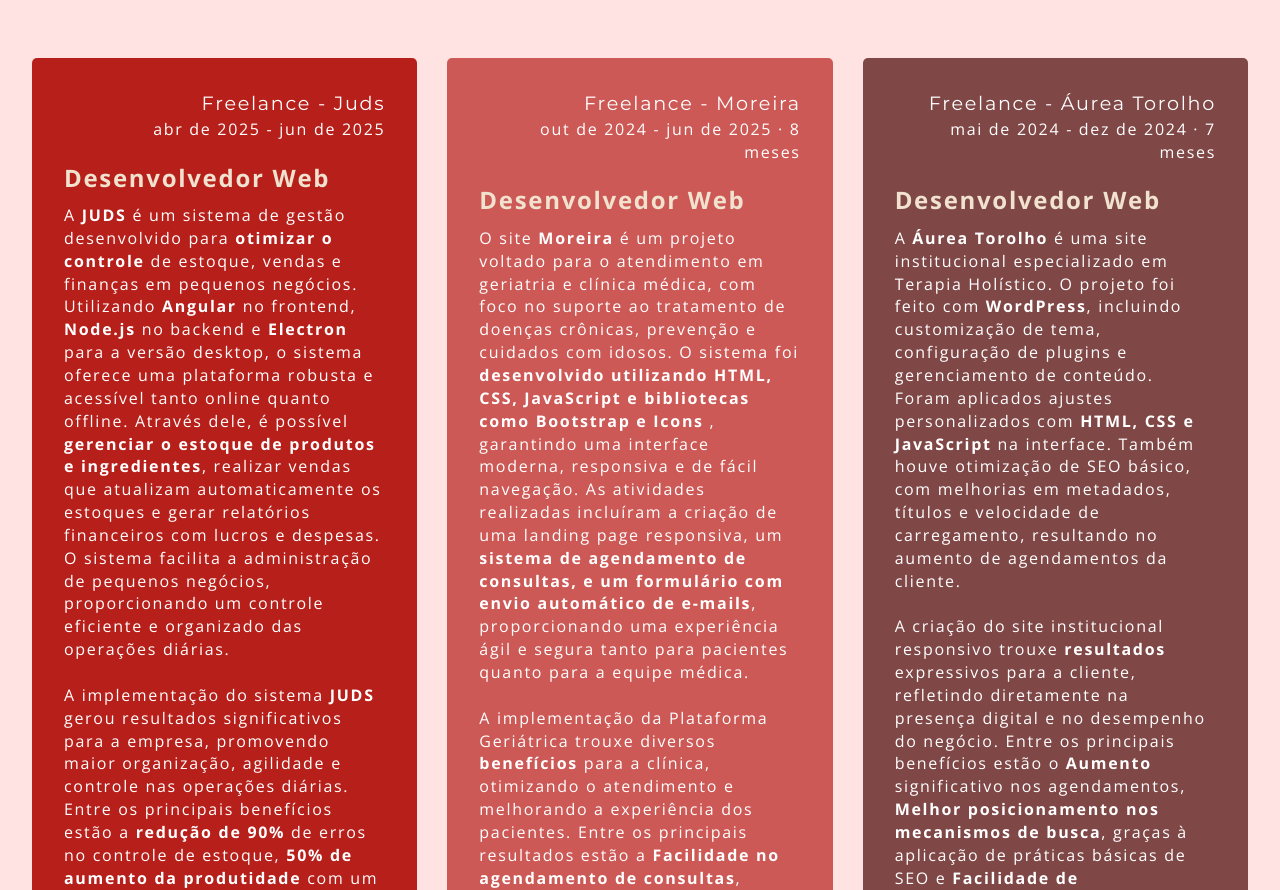
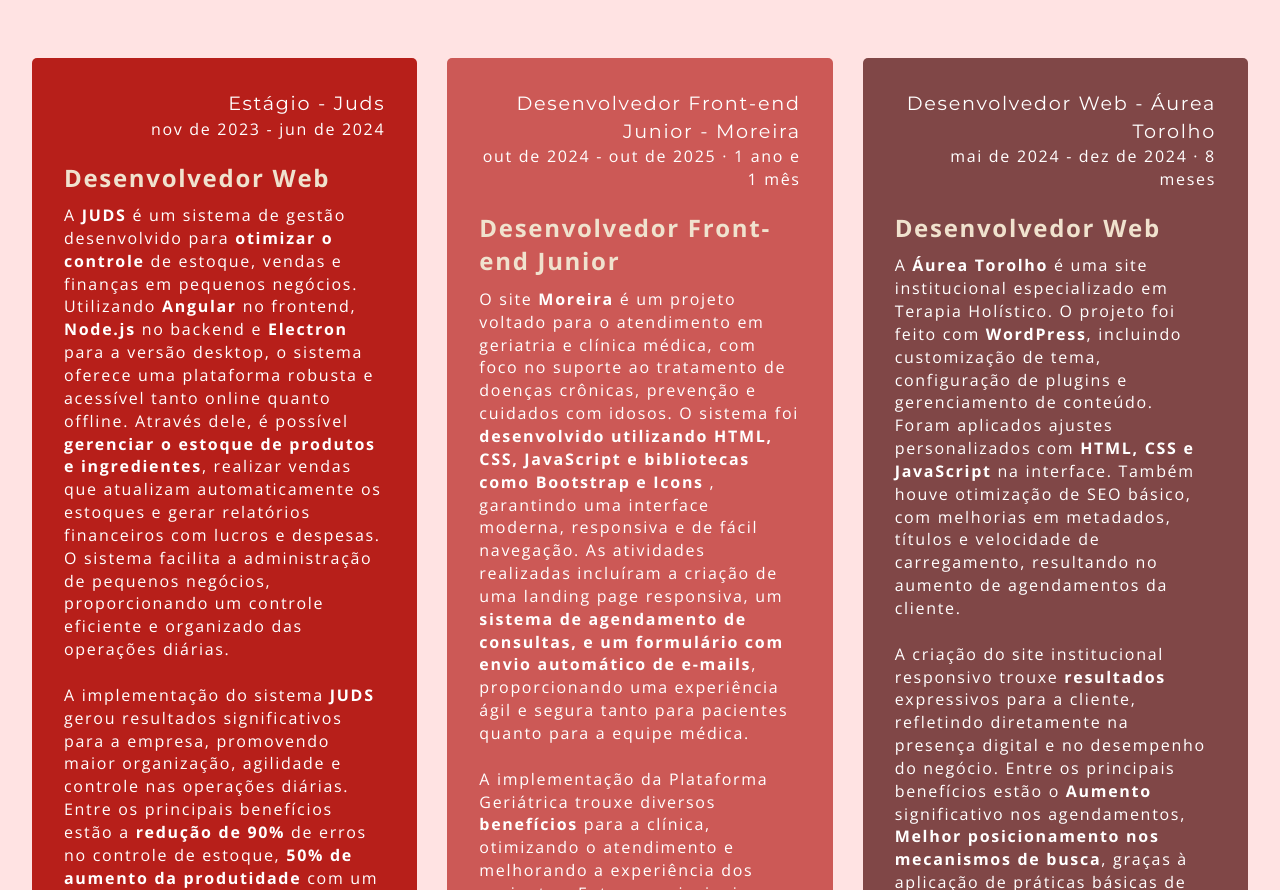
Before and after one commit to Robertxrs/portfolio, a website: page index.html in a window 1280 px wide. Shown: the part 3175-4065 px from the top of the page. Drawn offline with nearby package versions, Linux system fonts and the light colour scheme.

Commit message:
Update index.html

```diff
--- a/index.html
+++ b/index.html
@@ -223,8 +223,8 @@
             <div class="swiper-wrapper">
               <div class="swiper-slide testimonial-box yellow">
                 <div class="text-right">
-                  <p class="name">Freelance - Juds</p>
-                  <p class="time">abr de 2025 - jun de 2025</p>
+                  <p class="name">Estágio - Juds</p>
+                  <p class="time">nov de 2023 - jun de 2024</p>
                 </div>
                 <h2>
                   <b>Desenvolvedor Web</b>
@@ -245,11 +245,11 @@
 
               <div class="swiper-slide testimonial-box purple">
                 <div class="text-right">
-                  <p class="name">Freelance - Moreira</p>
-                  <p class="time">out de 2024 - jun de 2025 · 8 meses</p>
+                  <p class="name">Desenvolvedor Front-end Junior - Moreira</p>
+                  <p class="time">out de 2024 - out de 2025 · 1 ano e 1 mês</p>
                 </div>
                 <h2>
-                  <b>Desenvolvedor Web</b>
+                  <b>Desenvolvedor Front-end Junior</b>
                 </h2>
                 <p>O site <b>Moreira</b> é um projeto voltado para o atendimento em geriatria e clínica médica, com foco no suporte ao
                   tratamento de doenças crônicas, prevenção e cuidados com idosos. O sistema foi <b>desenvolvido utilizando HTML, CSS, JavaScript e
@@ -268,8 +268,8 @@
 
               <div class="swiper-slide testimonial-box">
                 <div class="text-right">
-                  <p class="name">Freelance - Áurea Torolho</p>
-                  <p class="time">mai de 2024 - dez de 2024 · 7 meses</p>
+                  <p class="name">Desenvolvedor Web - Áurea Torolho</p>
+                  <p class="time">mai de 2024 - dez de 2024 · 8 meses</p>
                 </div>
                 <h2><b>Desenvolvedor Web</b></h2>
                 <p>A <b>Áurea Torolho</b> é uma site institucional especializado em Terapia Holístico. O projeto foi feito com <b>WordPress</b>, incluindo customização de tema,
```
